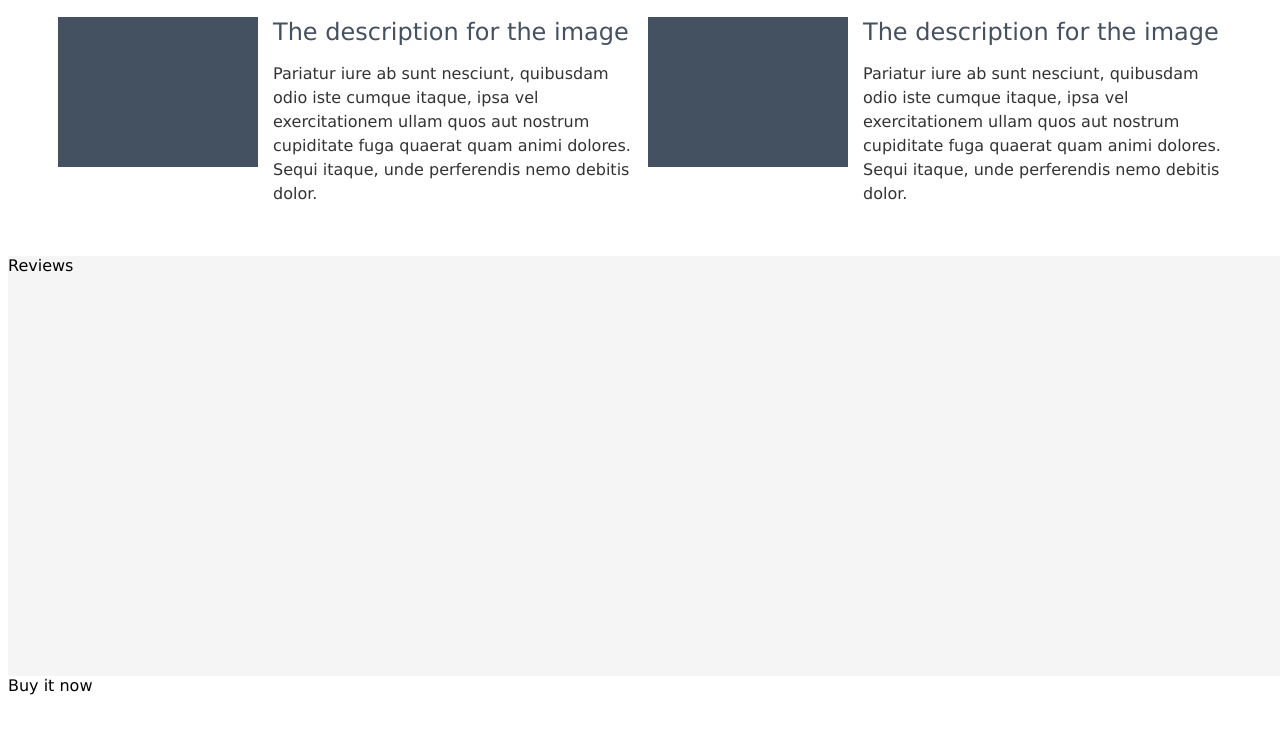
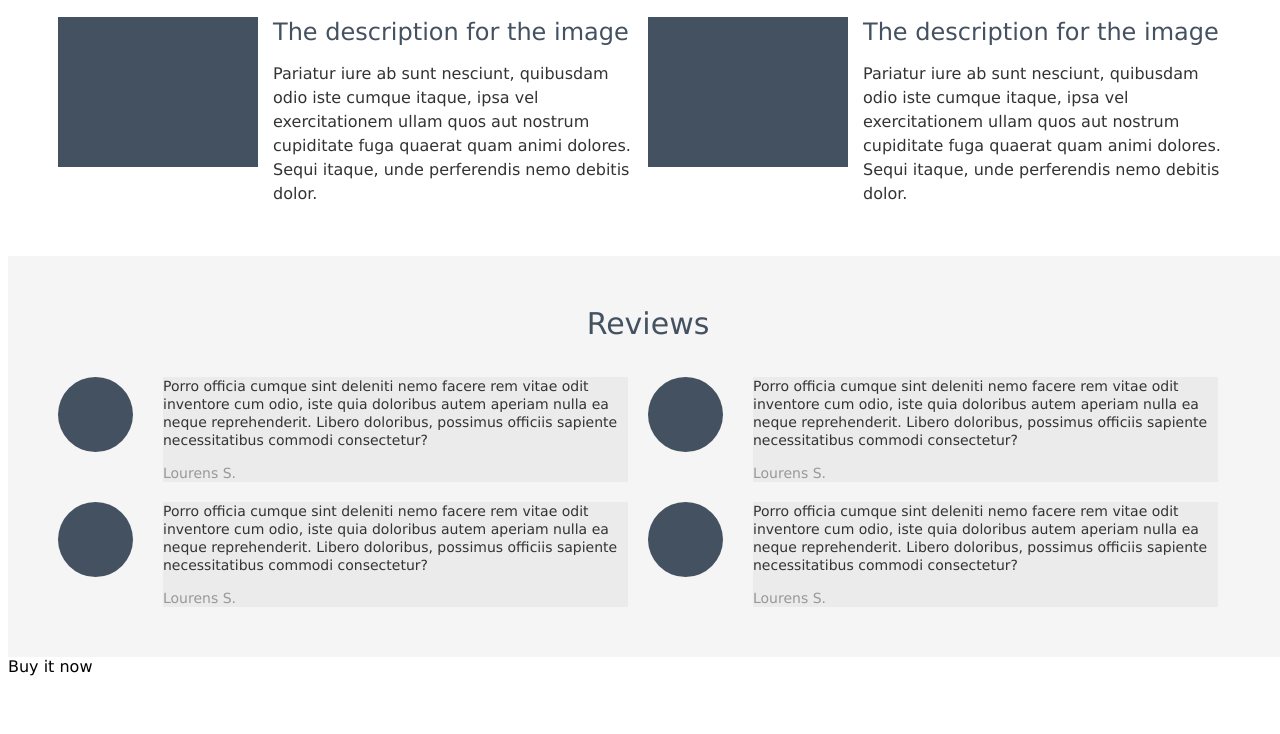
Before and after one commit to zmalakhov/go-0105-html5css3, a plain HTML site: page hw02/index.html in a window 1280 px wide. Shown: the part 1559-2293 px from the top of the page. Drawn offline with Linux system fonts and the light colour scheme.

Commit message:
012 - hw 02 - Reviews end

```diff
--- a/hw02/index.html
+++ b/hw02/index.html
@@ -187,7 +187,61 @@
            </div>
        </div>
        <div class="reviews">
-           Reviews
+
+           <div class="title">Reviews</div>
+           <div class="content">
+             <div class="left">
+                <div class="row">
+                   <div class="img"></div>
+                   <div class="txt">
+                       <div class="h">
+                           Porro officia cumque sint deleniti nemo facere rem vitae odit inventore cum odio, iste quia doloribus autem aperiam nulla ea neque reprehenderit. Libero doloribus, possimus officiis sapiente necessitatibus commodi consectetur?
+                       </div>
+                       <div class="b">
+                           Lourens S.
+                       </div>
+                   </div>
+                </div>
+                <div class="row">
+                   <div class="img"></div>
+                   <div class="txt">
+                       <div class="h">
+                           Porro officia cumque sint deleniti nemo facere rem vitae odit inventore cum odio, iste quia doloribus autem aperiam nulla ea neque reprehenderit. Libero doloribus, possimus officiis sapiente necessitatibus commodi consectetur?
+                       </div>
+                       <div class="b">
+                           Lourens S.
+                       </div>
+                   </div>
+                </div>
+             </div>
+             <div class="right">
+                <div class="row">
+                   <div class="img"></div>
+                   <div class="txt">
+                       <div class="h">
+                           Porro officia cumque sint deleniti nemo facere rem vitae odit inventore cum odio, iste quia doloribus autem aperiam nulla ea neque reprehenderit. Libero doloribus, possimus officiis sapiente necessitatibus commodi consectetur?
+                       </div>
+                       <div class="b">
+                           Lourens S.
+                       </div>
+                   </div>
+                </div>
+                <div class="row">
+                   <div class="img"></div>
+                   <div class="txt">
+                       <div class="h">
+                           Porro officia cumque sint deleniti nemo facere rem vitae odit inventore cum odio, iste quia doloribus autem aperiam nulla ea neque reprehenderit. Libero doloribus, possimus officiis sapiente necessitatibus commodi consectetur?
+                       </div>
+                       <div class="b">
+                           Lourens S.
+                       </div>
+                   </div>
+                </div>
+             </div>
+
+
+
+           </div>
        </div>
        <div class="buy">
            Buy it now
--- a/hw02/style.css
+++ b/hw02/style.css
@@ -226,9 +226,62 @@
 
 
 .reviews{
-    height: 420px;
+/*    height: 420px;*/
     background-color: #f5f5f5;
+    padding: 50px;
 }
+.reviews .title {
+    display: flex;
+    justify-content: center;
+    color: #445161;
+    font-size: 30px;
+    font-weight: 400;
+    line-height: 36px;
+}
+.reviews .content{
+    margin-top: 15px;
+    display: flex;
+}
+.reviews .content .row{
+    display: flex;
+    margin-top: 20px
+}
+.reviews .content .img{
+    min-width: 75px;
+    height: 75px;
+    border-radius: 50%;
+    background-color: #445161;
+}
+.reviews .content .txt{
+    margin-left: 30px;
+    margin-right: 20px;
+    background-color: #ebebeb;
+}
+.reviews .content .txt .h{
+    color: #333333;
+    font-size: 14px;
+    font-weight: 400;
+    line-height: 18px;
+}
+.reviews .content .txt .b{
+    margin-top: 15px;
+    color: #989898;
+    font-size: 14px;
+    font-weight: 400;
+    line-height: 18px;
+}
+
+
+
+
+
+
+
+
+
+
+
+
 
 .buy{
     height: 656px;
```
